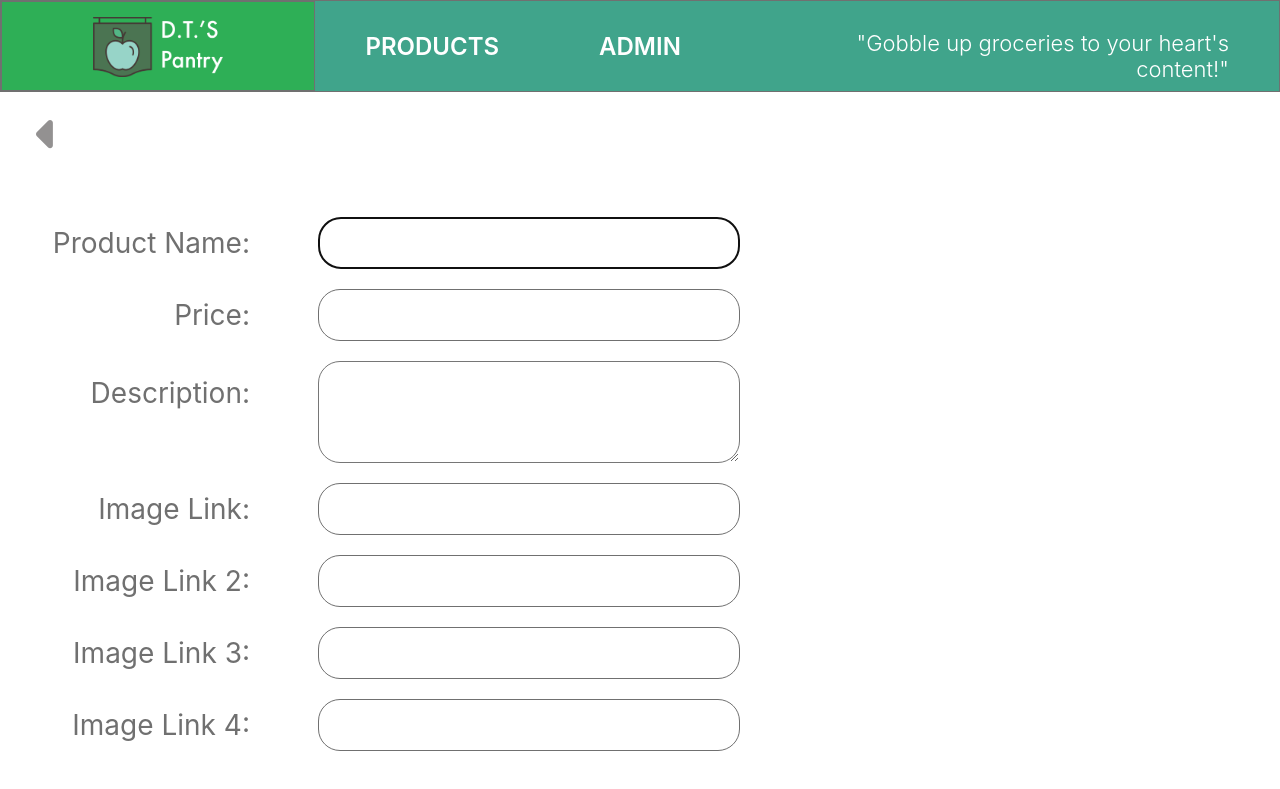
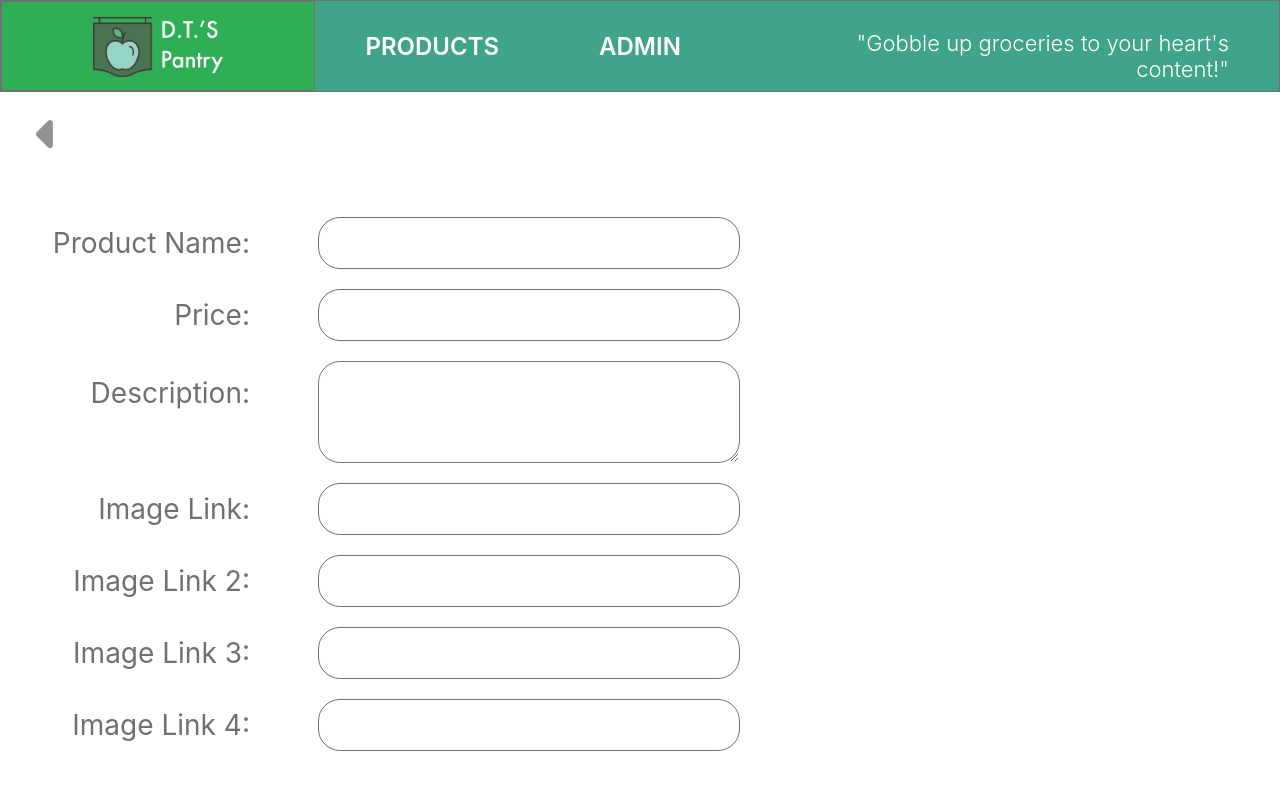
Before and after one commit to akildunne/p3-grocery-store, a React (Create React App) app in the folder client/: page /add in a window 1280 px wide. Shown: the top 789 px of the page. Built offline with nearby package versions, Linux system fonts and the light colour scheme.

Commit message:
Removed Autofocus Outline on Product Edit and Create

```diff
--- a/client/src/screens/ProductCreate.jsx
+++ b/client/src/screens/ProductCreate.jsx
@@ -40,6 +40,7 @@ const InputContainer = styled.input`
   border-radius: 22px;
   padding: 10px;
   font-size: 18px;
+  outline: none;
 `;
 
 const LabelTextArea = styled.label`
@@ -56,6 +57,7 @@ const TextArea = styled.textarea`
   margin: 10px;
   padding: 10px;
   font-size: 18px;
+  outline: none;
 `;
 
 const Button = styled.button`
--- a/client/src/screens/ProductEdit.jsx
+++ b/client/src/screens/ProductEdit.jsx
@@ -40,6 +40,7 @@ const InputContainer = styled.input`
   border-radius: 22px;
   padding: 10px;
   font-size: 18px;
+  outline: none;
 `;
 
 const LabelTextArea = styled.label`
@@ -56,6 +57,7 @@ const TextArea = styled.textarea`
   margin: 10px;
   padding: 10px;
   font-size: 18px;
+  outline: none;
 `;
 
 const Button = styled.button`
```
